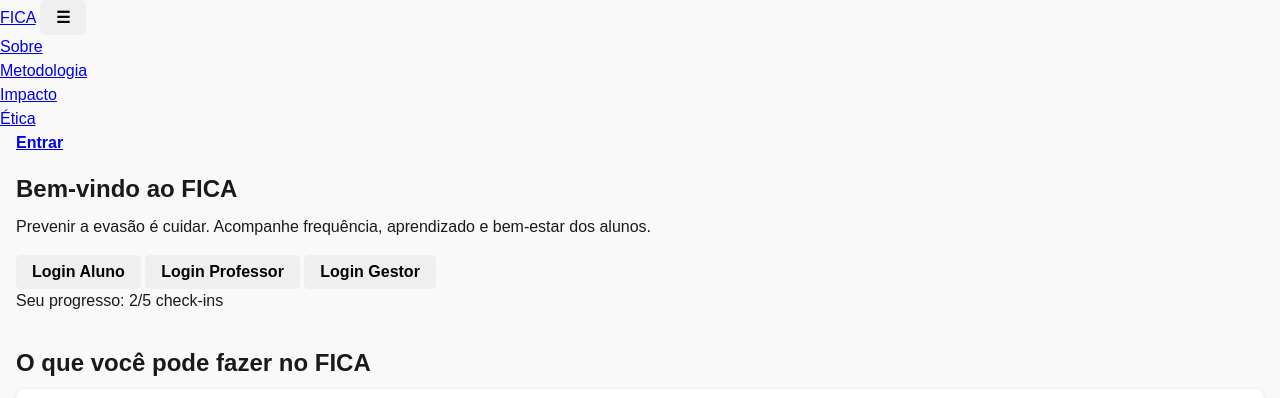
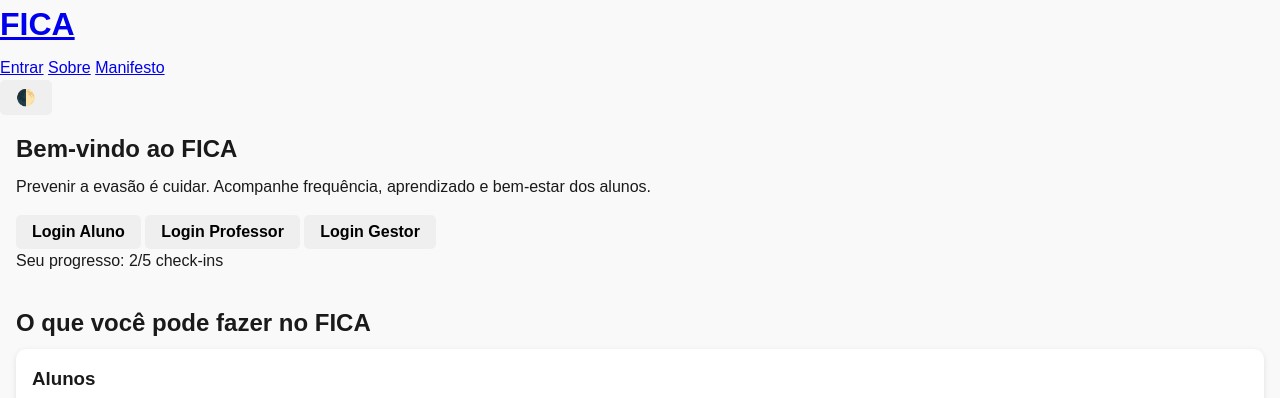
Before and after one commit to JoaoClaudiano/fica, a plain HTML site: page index.html in a window 1280 px wide. Shown: the top 398 px of the page. Drawn offline with Linux system fonts and the light colour scheme; a script that the page names is missing.

Commit message:
Atualizar o header.html

```diff
--- a/public/components/header.html
+++ b/public/components/header.html
@@ -1,17 +1,17 @@
 <header class="app-header" role="banner">
-  <nav class="nav">
-    <a href="/index.html" class="logo">FICA</a>
+  <div class="header-left">
+    <h1 class="logo">
+      <a href="/fica/index.html">FICA</a>
+    </h1>
+  </div>
 
-    <button class="menu-toggle" aria-label="Abrir menu">
-      ☰
-    </button>
+  <nav class="header-nav" aria-label="Navegação principal">
+    <a href="/fica/public/views/login.html">Entrar</a>
+    <a href="/fica/public/views/institutional/about.html">Sobre</a>
+    <a href="/fica/docs/manifesto.md">Manifesto</a>
+  </nav>
 
-    <ul class="nav-links">
-      <li><a href="/views/institutional/about.html">Sobre</a></li>
-      <li><a href="/views/institutional/methodology.html">Metodologia</a></li>
-      <li><a href="/views/institutional/impact.html">Impacto</a></li>
-      <li><a href="/views/institutional/ethics.html">Ética</a></li>
-      <li><a href="/views/login.html" class="btn">Entrar</a></li>
-    </ul>
-  </nav>
+  <div class="header-actions">
+    <button id="toggle-theme" aria-label="Alternar modo de cor">🌓</button>
+  </div>
 </header>
```
